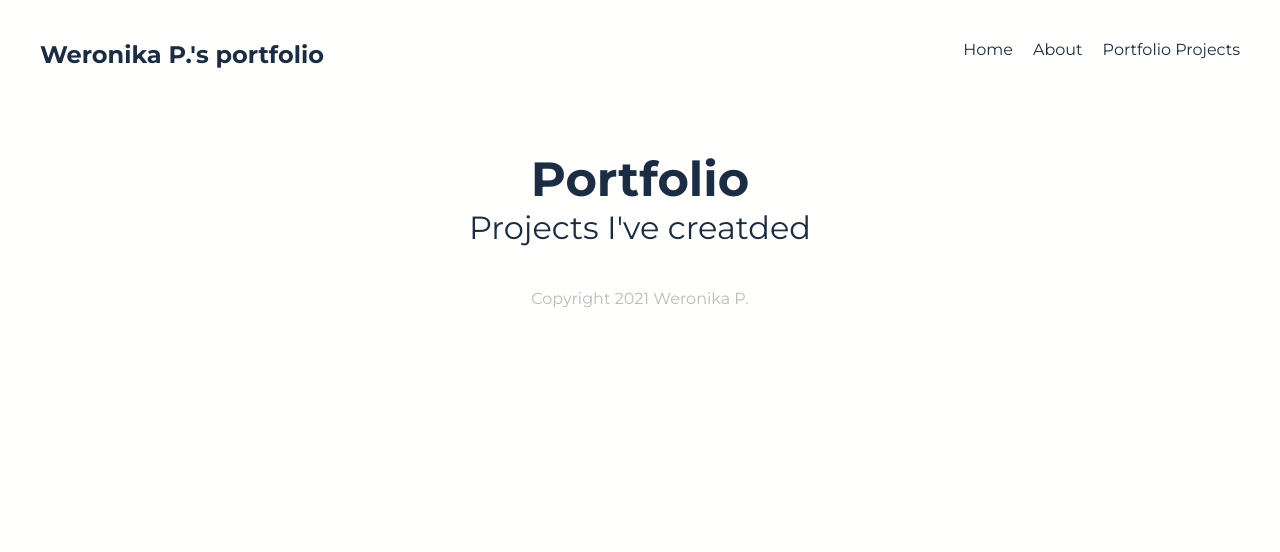
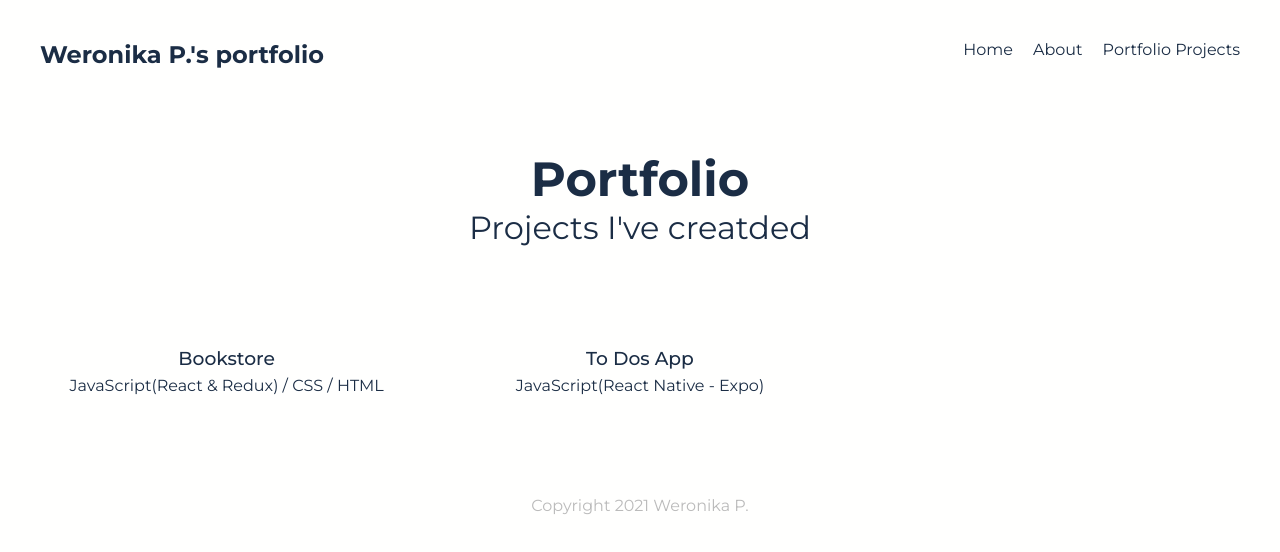
Before and after one commit to weronika-p/portfolio, a Gatsby site: page /projects in a window 1280 px wide. Built offline with nearby package versions, Linux system fonts and the light colour scheme; Gatsby itself is replaced by a stand-in of ours.

Commit message:
feat(projects): Listing the data

```diff
--- a/src/pages/projects/index.js
+++ b/src/pages/projects/index.js
@@ -1,14 +1,42 @@
+import { graphql, Link } from 'gatsby'
 import React from 'react'
 import Layout from '../../components/Layout'
 import * as styles from '../../styles/projects.module.css'
 
-export default function Projects() {
+export default function Projects({ data }) {
+  const projects = data.allMarkdownRemark.nodes
+
   return (
     <Layout>
       <div className={styles.portfolio}>
         <h2>Portfolio</h2>
         <h3>Projects I've creatded</h3>
+        <div className={styles.projects}>
+          {projects.map(project => (
+            <Link to={'/projects' + project.frontmatter.slug} key={project.id}>
+              <div>
+                <h3>{project.frontmatter.title}</h3>
+                <p>{project.frontmatter.stack}</p>
+              </div>
+            </Link>
+          ))}
+        </div>
       </div>
     </Layout>
   )
 }
+
+export const query = graphql`
+  query ProjectPage {
+    allMarkdownRemark {
+      nodes {
+        frontmatter {
+          title
+          stack
+          slug
+        }
+        id
+      }
+    }
+  }
+`
--- a/src/projects/bookstore.md
+++ b/src/projects/bookstore.md
@@ -1,6 +1,6 @@
 ---
 
-title: :books:Bookstore
+title: Bookstore
 
 stack: JavaScript(React & Redux) / CSS / HTML
 
--- a/src/projects/login-app.md
+++ b/src/projects/login-app.md
@@ -1,6 +1,6 @@
 ---
 
-title: :iphone:To Dos App
+title: To Dos App
 
 stack: JavaScript(React Native - Expo)
 
--- a/src/styles/projects.module.css
+++ b/src/styles/projects.module.css
@@ -9,3 +9,17 @@
 font-size: 2em;
 font-weight: 400;
 }
+.projects {
+display: grid;
+grid-template-columns: 1fr 1fr 1fr;
+grid-gap: 80px;
+margin: 80px 20px;
+}
+.projects h3 {
+text-align: center;
+margin: 20px auto 0px;
+font-weight: 500;
+}
+.projects p {
+margin-top: 4px;
+}
```
